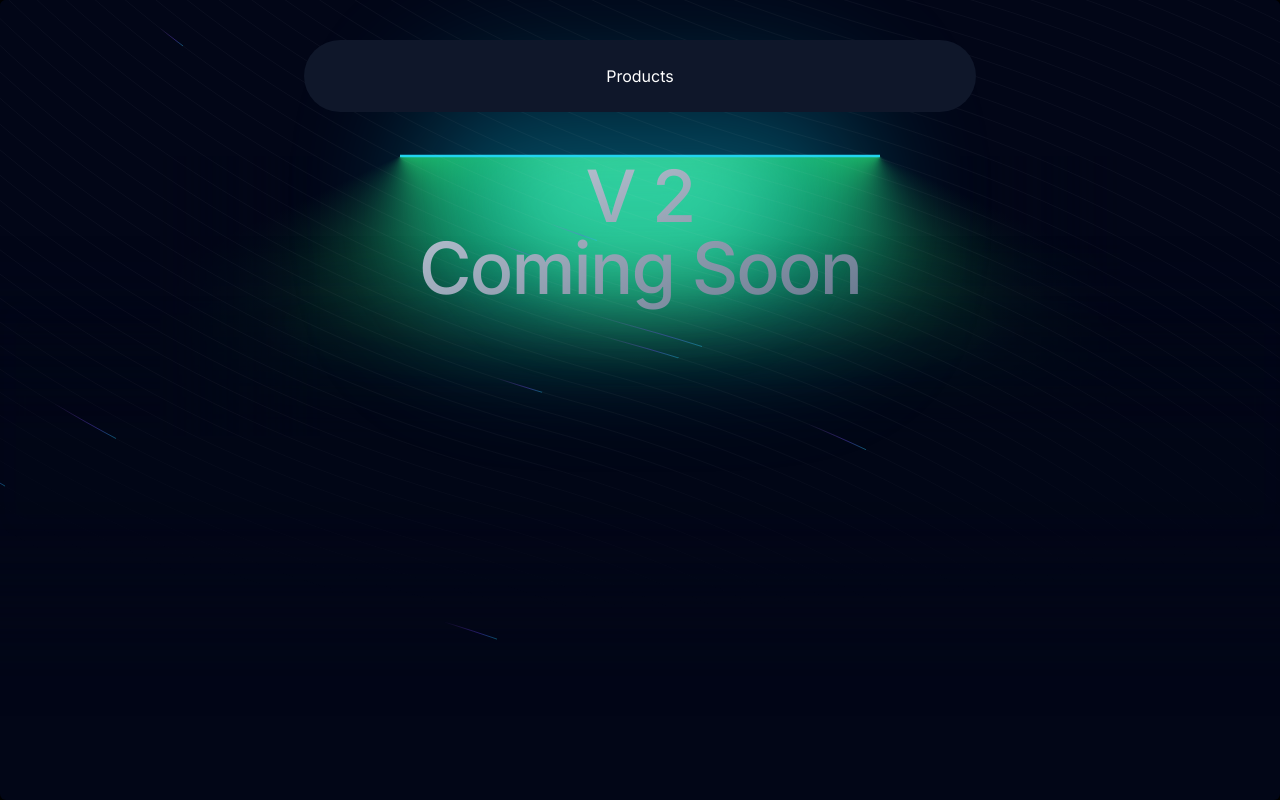
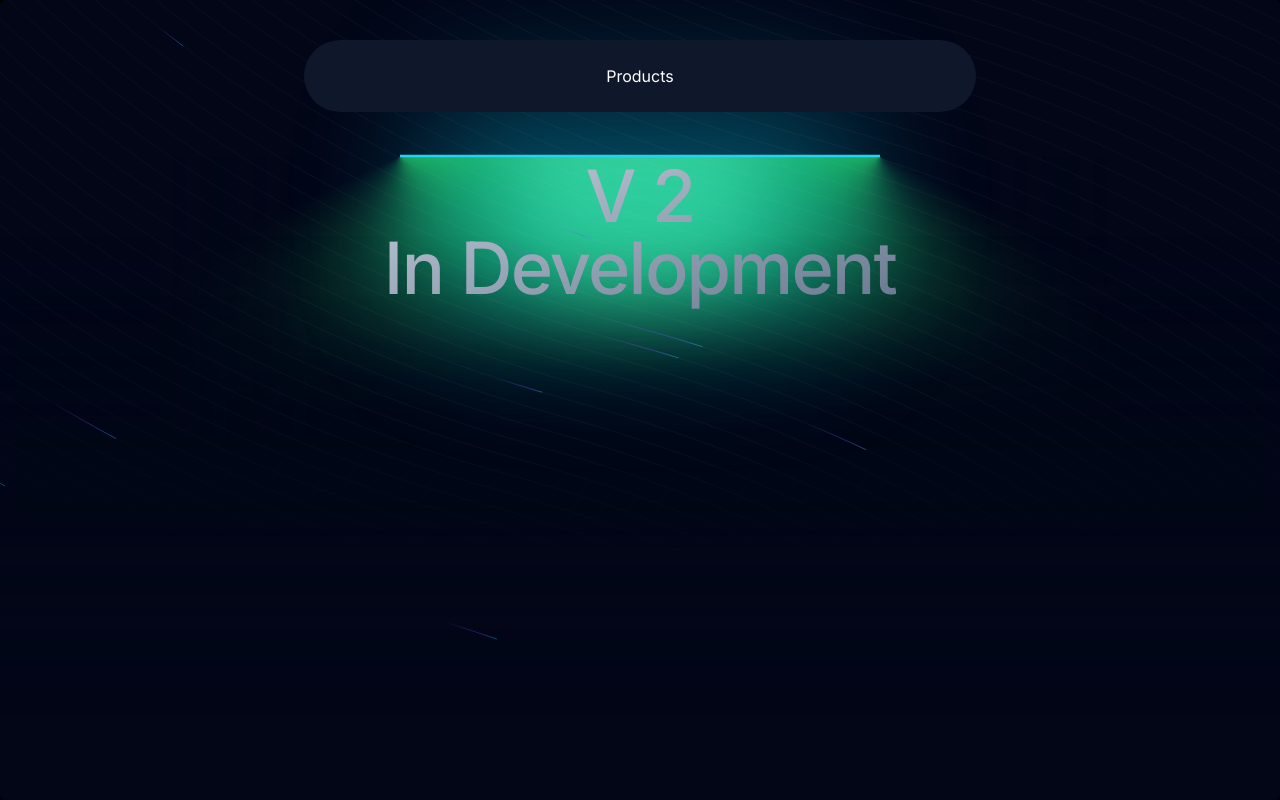
Before and after one commit to gp3man/web_port_v2, a Next.js app: page / in a window 1280 px wide. Built offline with nearby package versions, Linux system fonts and the light colour scheme.

Commit message:
test env and branch point

```diff
--- a/app/components/UnderConstruction.tsx
+++ b/app/components/UnderConstruction.tsx
@@ -23,7 +23,7 @@ export const UConstruct = ({ className }: { className?: string }) => {
             whileInView={{ opacity: 1, y: 0 }}
             transition={{ ease:"circInOut", duration: 3 }}
           >
-            Coming Soon{" "}
+            In Development{" "}
           </motion.span>
         </motion.p>
       </LampContainer>
```
